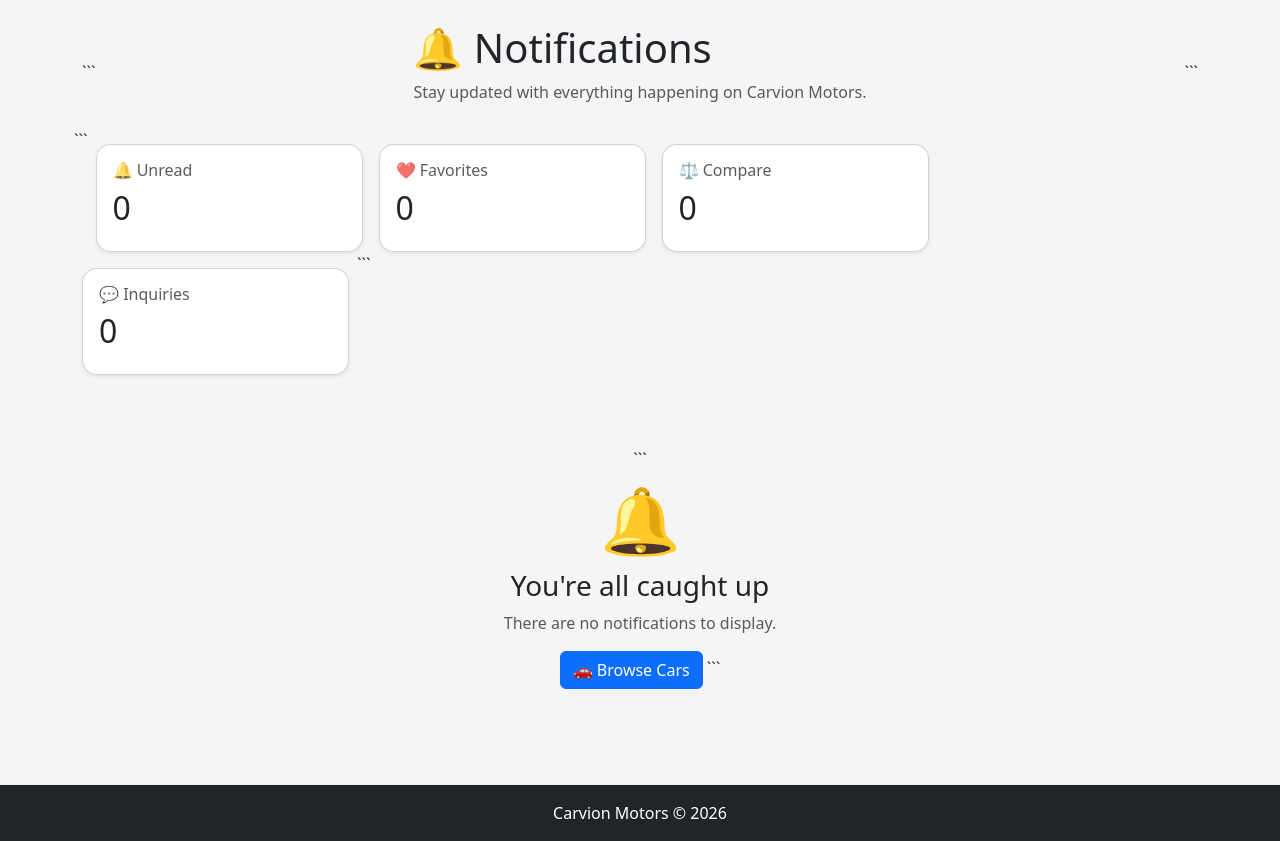
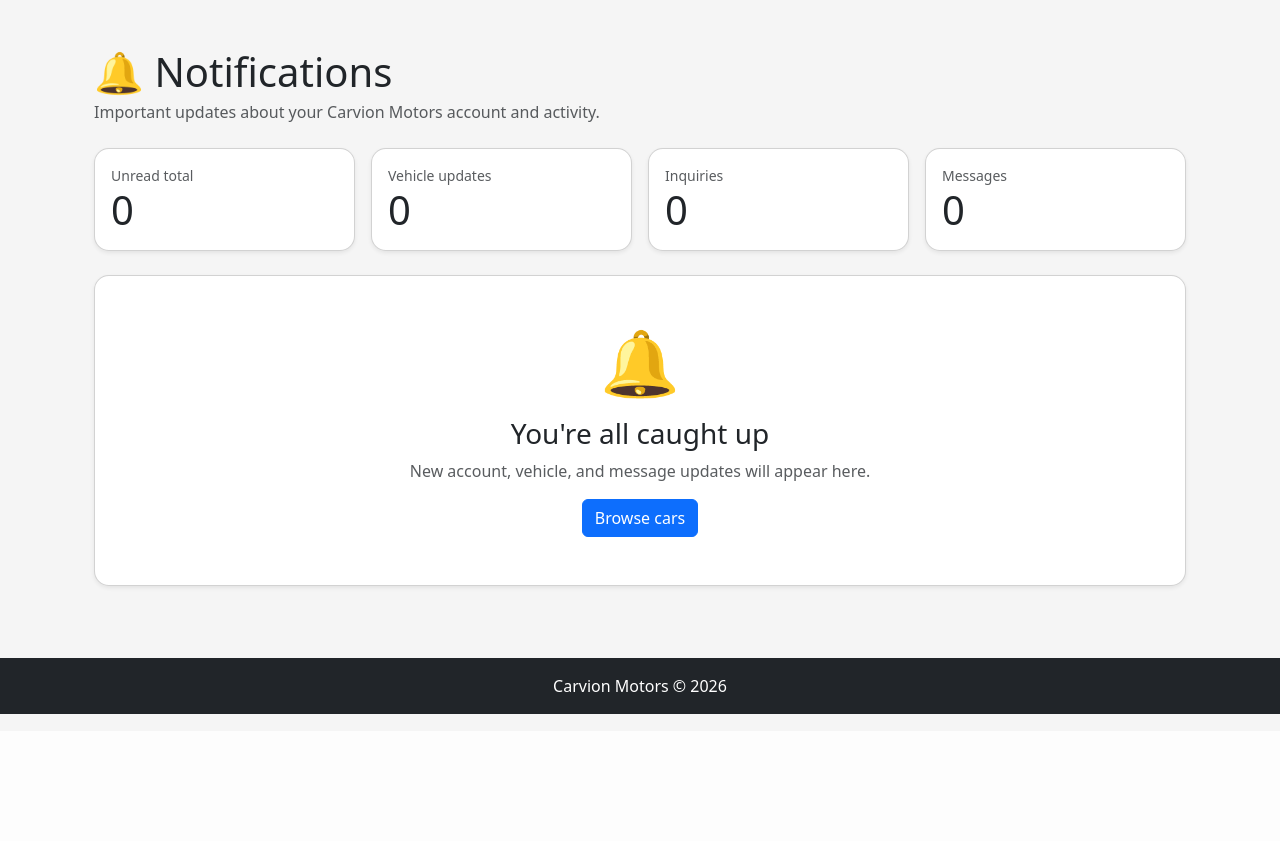
Before and after one commit to markkims001-crypto/carvion-motors, a Flask app: page /notifications in a window 1280 px wide. Shown: the part 69-910 px from the top of the page. After the commit the page ends 783 px from the top, so only its background shows below. Run offline with Flask 3, Linux system fonts and the light colour scheme; the visitor is signed in with stand-in values (Sample User, id 1); data that the repository does not hold is empty; some libraries are stand-ins or nearby versions.

Commit message:
Notifications audit: marketplace-wide activity alerts (#13)
* Add notification events for listings and reports

* Notify sellers about listing decisions and reporters about report outcomes

* Notify administrators of new registrations

* Improve notification center layout and actions

* Notify vehicle sellers when buyers favorite listings

* Avoid duplicate listing and report status notifications

* Prioritize report review links in admin notifications

* Notify administrators when users send support messages

* Fix notification action links

* Route inquiry and support notifications to the right inbox

* Add inbox actions for inquiry and support notifications

````diff
--- a/routes/cars.py
+++ b/routes/cars.py
@@ -890,6 +890,23 @@ def add_car():
         if current_user.role == "buyer":
             current_user.role = "seller"
 
+        # Notify every administrator that a new listing has been published.
+        administrators = User.query.filter(
+            db.func.lower(User.role) == "admin"
+        ).all()
+        for administrator in administrators:
+            db.session.add(Notification(
+                user_id=administrator.id,
+                car_id=car.id,
+                title="New Vehicle Listing",
+                message=(
+                    f"{car.brand} {car.model} ({car.registration_number}) "
+                    f"was published by {current_user.name}."
+                ),
+                notification_type="vehicle",
+                is_read=False,
+            ))
+
         db.session.commit()
 
         print("================================================")
@@ -1371,18 +1388,21 @@ def toggle_favorite(car_id):
 
         db.session.add(favorite)
 
-        notification = Notification(
-            user_id=current_user.id,
-            car_id=car.id,
-            title="Car Added to Favorites",
-            message=(
-                f"{car.brand} {car.model} "
-                "has been saved to your favorites."
-            ),
-            notification_type="favorite"
-        )
-
-        db.session.add(notification)
+        # Notify the listing owner about buyer interest, not the user
+        # who clicked Favorite. Avoid sending a seller a notification about
+        # their own listing.
+        if car.seller_id != current_user.id:
+            db.session.add(Notification(
+                user_id=car.seller_id,
+                car_id=car.id,
+                title="Someone Saved Your Vehicle",
+                message=(
+                    f"A user saved your {car.brand} {car.model} "
+                    "listing to their favorites."
+                ),
+                notification_type="favorite",
+                is_read=False,
+            ))
 
         db.session.commit()
 
@@ -1684,18 +1704,48 @@ def mark_notification_read(notification_id):
 
     db.session.commit()
 
+    role = (getattr(current_user, "role", "") or "").lower()
+
+    if notification.notification_type == "inquiry":
+        if role == "seller":
+            return redirect(url_for("chat.seller_inquiries_chat"))
+        if role == "buyer":
+            return redirect(url_for("chat.my_inquiries"))
+
+    if notification.notification_type == "message":
+        if role == "admin":
+            return redirect(url_for("chat.admin_chats"))
+        if role in {"buyer", "seller"}:
+            return redirect(url_for("chat.admin_chat"))
+
     if notification.car_id:
-
-        return redirect(
-            url_for(
-                "cars.car_details",
-                car_id=notification.car_id
-            )
-        )
-
-    return redirect(
-        url_for("cars.notifications")
-    )
+        if (
+            role == "seller"
+            and notification.notification_type in {"approval", "rejection", "vehicle"}
+        ):
+            return redirect(url_for("cars.my_cars"))
+
+        if role == "admin" and notification.notification_type == "report":
+            return redirect(url_for("admin.reports"))
+
+        if role == "admin":
+            return redirect(url_for("admin.car_details", car_id=notification.car_id))
+
+        return redirect(
+            url_for("cars.car_details", car_id=notification.car_id)
+        )
+
+    if notification.notification_type == "report" and (
+        (getattr(current_user, "role", "") or "").lower() == "admin"
+    ):
+        return redirect(url_for("admin.reports"))
+
+    if notification.notification_type == "user" and (
+        (getattr(current_user, "role", "") or "").lower() == "admin"
+    ):
+        return redirect(url_for("admin.dashboard"))
+
+    return redirect(url_for("cars.notifications"))
 
 
 # ============================================================
@@ -1963,6 +2013,24 @@ def report_listing(car_id):
         )
 
         db.session.add(report)
+
+        # Notify administrators so reports do not depend on manual checking.
+        administrators = User.query.filter(
+            db.func.lower(User.role) == "admin"
+        ).all()
+        for administrator in administrators:
+            db.session.add(Notification(
+                user_id=administrator.id,
+                car_id=car.id,
+                title="New Listing Report",
+                message=(
+                    f"{current_user.name} reported {car.brand} {car.model}: "
+                    f"{reason}."
+                ),
+                notification_type="report",
+                is_read=False,
+            ))
+
         db.session.commit()
 
         flash(
--- a/templates/notifications.html
+++ b/templates/notifications.html
@@ -1,332 +1,116 @@
 {% extends "base.html" %}
 
+{% block title %}Notifications | Carvion Motors{% endblock %}
+
 {% block content %}
-
-<div class="d-flex flex-wrap justify-content-between align-items-center mb-4">
-
-```
+<div class="container py-4">
+    <div class="d-flex flex-wrap justify-content-between align-items-center gap-3 mb-4">
         <div>
-
-    <h1>
-        🔔 Notifications
-    </h1>
-
-    <p class="text-muted">
-        Stay updated with everything happening on Carvion Motors.
-    </p>
-
+            <h1 class="mb-1">🔔 Notifications</h1>
+            <p class="text-muted mb-0">Important updates about your Carvion Motors account and activity.</p>
+        </div>
+        {% if unread_notifications > 0 %}
+        <form method="POST" action="{{ url_for('cars.mark_all_notifications_read') }}">
+            <input type="hidden" name="csrf_token" value="{{ csrf_token() }}">
+            <button type="submit" class="btn btn-outline-primary">Mark all as read</button>
+        </form>
+        {% endif %}
     </div>
 
-
-{% if unread_notifications > 0 %}
-
-<form
-    method="POST"
-    action="{{ url_for('cars.mark_all_notifications_read') }}">
-
-    <button
-        type="submit"
-        class="btn btn-outline-primary">
-
-        ✓ Mark All as Read
-
-    </button>
-
-</form>
-
-{% endif %}
-```
-
+    <div class="row g-3 mb-4">
+        <div class="col-6 col-lg-3">
+            <div class="card h-100 shadow-sm"><div class="card-body">
+                <div class="text-muted small">Unread total</div>
+                <div class="display-6">{{ unread_notifications }}</div>
+            </div></div>
+        </div>
+        <div class="col-6 col-lg-3">
+            <div class="card h-100 shadow-sm"><div class="card-body">
+                <div class="text-muted small">Vehicle updates</div>
+                <div class="display-6">{{ unread_vehicle_updates }}</div>
+            </div></div>
+        </div>
+        <div class="col-6 col-lg-3">
+            <div class="card h-100 shadow-sm"><div class="card-body">
+                <div class="text-muted small">Inquiries</div>
+                <div class="display-6">{{ unread_inquiries }}</div>
+            </div></div>
+        </div>
+        <div class="col-6 col-lg-3">
+            <div class="card h-100 shadow-sm"><div class="card-body">
+                <div class="text-muted small">Messages</div>
+                <div class="display-6">{{ unread_messages }}</div>
+            </div></div>
+        </div>
     </div>
 
-<!-- ===================================================== -->
-
-<!-- ACTIVITY SUMMARY -->
-
-<!-- ===================================================== -->
-
-<div class="row g-3 mb-4">
-
-```
-<!-- TOTAL -->
-
-<div class="col-md-3">
-
-    <div class="card shadow-sm h-100">
-
-        <div class="card-body">
-
-            <h6 class="text-muted">
-                🔔 Unread
-            </h6>
-
-            <h2>
-                {{ unread_notifications }}
-            </h2>
-
+    {% if notifications %}
+    <div class="card shadow-sm">
+        <div class="list-group list-group-flush">
+            {% for notification in notifications %}
+            <div class="list-group-item p-3 {% if not notification.is_read %}bg-light{% endif %}">
+                <div class="d-flex align-items-start gap-3">
+                    <div class="rounded-circle bg-dark text-white d-flex align-items-center justify-content-center flex-shrink-0"
+                         style="width:44px;height:44px;font-size:20px;">
+                        {% if notification.notification_type == "favorite" %}❤️
+                        {% elif notification.notification_type == "compare" %}⚖️
+                        {% elif notification.notification_type in ["inquiry", "message"] %}💬
+                        {% elif notification.notification_type in ["vehicle", "approval"] %}🚗
+                        {% elif notification.notification_type in ["rejection", "report"] %}⚠️
+                        {% elif notification.notification_type in ["user", "report_update"] %}👤
+                        {% else %}🔔{% endif %}
                     </div>
-
+                    <div class="flex-grow-1 min-w-0">
+                        <div class="d-flex flex-wrap align-items-center gap-2">
+                            <h5 class="mb-0">{{ notification.title }}</h5>
+                            {% if not notification.is_read %}<span class="badge text-bg-primary">New</span>{% endif %}
                         </div>
-
+                        <p class="mb-1 mt-2">{{ notification.message }}</p>
+                        {% if notification.created_at %}
+                        <small class="text-muted">{{ notification.created_at.strftime('%d %b %Y, %H:%M') }}</small>
+                        {% endif %}
+                        <div class="d-flex flex-wrap gap-2 mt-2">
+                            {% if notification.notification_type == "inquiry" and current_user.role|lower == "seller" %}
+                                <a class="btn btn-sm btn-outline-secondary" href="{{ url_for('chat.seller_inquiries_chat') }}">Open inquiries</a>
+                            {% elif notification.notification_type == "inquiry" and current_user.role|lower == "buyer" %}
+                                <a class="btn btn-sm btn-outline-secondary" href="{{ url_for('chat.my_inquiries') }}">Open inquiries</a>
+                            {% elif notification.notification_type == "message" and current_user.role|lower == "admin" %}
+                                <a class="btn btn-sm btn-outline-secondary" href="{{ url_for('chat.admin_chats') }}">Open messages</a>
+                            {% elif notification.notification_type == "message" and current_user.role|lower in ["buyer", "seller"] %}
+                                <a class="btn btn-sm btn-outline-secondary" href="{{ url_for('chat.admin_chat') }}">Open support chat</a>
+                            {% elif current_user.role|lower == "admin" and notification.notification_type == "report" %}
+                                <a class="btn btn-sm btn-outline-secondary" href="{{ url_for('admin.reports') }}">Review reports</a>
+                            {% elif current_user.role|lower == "admin" and notification.notification_type == "user" %}
+                                <a class="btn btn-sm btn-outline-secondary" href="{{ url_for('admin.dashboard') }}">Open dashboard</a>
+                            {% elif notification.car_id %}
+                                {% if current_user.role|lower == "admin" %}
+                                <a class="btn btn-sm btn-outline-secondary" href="{{ url_for('admin.car_details', car_id=notification.car_id) }}">View vehicle</a>
+                                {% elif current_user.role|lower == "seller" and notification.notification_type in ["approval", "rejection", "vehicle"] %}
+                                <a class="btn btn-sm btn-outline-secondary" href="{{ url_for('cars.my_cars') }}">View my listings</a>
+                                {% else %}
+                                <a class="btn btn-sm btn-outline-secondary" href="{{ url_for('cars.car_details', car_id=notification.car_id) }}">View vehicle</a>
+                                {% endif %}
+                            {% endif %}
+                            {% if not notification.is_read %}
+                            <form method="POST" action="{{ url_for('cars.mark_notification_read', notification_id=notification.id) }}">
+                                <input type="hidden" name="csrf_token" value="{{ csrf_token() }}">
+                                <button type="submit" class="btn btn-sm btn-outline-primary">Mark as read</button>
+                            </form>
+                            {% endif %}
                         </div>
-
-
-<!-- FAVORITES -->
-
-<div class="col-md-3">
-
-    <div class="card shadow-sm h-100">
-
-        <div class="card-body">
-
-            <h6 class="text-muted">
-                ❤️ Favorites
-            </h6>
-
-            <h2>
-                {{ unread_favorites }}
-            </h2>
-
                     </div>
-
                 </div>
-
             </div>
-
-
-<!-- COMPARE -->
-
-<div class="col-md-3">
-
-    <div class="card shadow-sm h-100">
-
-        <div class="card-body">
-
-            <h6 class="text-muted">
-                ⚖️ Compare
-            </h6>
-
-            <h2>
-                {{ unread_compares }}
-            </h2>
-
+            {% endfor %}
         </div>
-
     </div>
-
+    {% else %}
+    <div class="card shadow-sm text-center py-5">
+        <div class="display-3">🔔</div>
+        <h3 class="mt-3">You're all caught up</h3>
+        <p class="text-muted">New account, vehicle, and message updates will appear here.</p>
+        <div><a href="{{ url_for('cars.all_cars') }}" class="btn btn-primary">Browse cars</a></div>
     </div>
-
-
-<!-- INQUIRIES -->
-
-<div class="col-md-3">
-
-    <div class="card shadow-sm h-100">
-
-        <div class="card-body">
-
-            <h6 class="text-muted">
-                💬 Inquiries
-            </h6>
-
-            <h2>
-                {{ unread_inquiries }}
-            </h2>
-
+    {% endif %}
 </div>
-
-    </div>
-
-</div>
-```
-
-</div>
-
-<!-- ===================================================== -->
-
-<!-- NOTIFICATIONS -->
-
-<!-- ===================================================== -->
-
-{% if notifications %}
-
-<div class="card shadow-sm">
-
-```
-<div class="list-group list-group-flush">
-
-
-    {% for notification in notifications %}
-
-    <div
-        class="list-group-item
-        {% if not notification.is_read %}
-            bg-light
-        {% endif %}">
-
-
-        <div class="d-flex align-items-start gap-3">
-
-
-            <!-- ICON -->
-
-            <div
-                class="rounded-circle bg-dark text-white
-                       d-flex align-items-center justify-content-center"
-                style="
-                    width:45px;
-                    height:45px;
-                    min-width:45px;
-                    font-size:20px;
-                ">
-
-                {% if notification.notification_type == "favorite" %}
-
-                    ❤️
-
-                {% elif notification.notification_type == "compare" %}
-
-                    ⚖️
-
-                {% elif notification.notification_type == "inquiry" %}
-
-                    💬
-
-                {% elif notification.notification_type in [
-                    "vehicle",
-                    "approval"
-                ] %}
-
-                    🚗
-
-                {% elif notification.notification_type == "rejection" %}
-
-                    ⚠️
-
-                {% else %}
-
-                    🔔
-
-                {% endif %}
-
-            </div>
-
-
-            <!-- CONTENT -->
-
-            <div class="flex-grow-1">
-
-
-                <div class="d-flex flex-wrap align-items-center gap-2">
-
-                    <h5 class="mb-0">
-
-                        {{ notification.title }}
-
-                    </h5>
-
-
-                    {% if not notification.is_read %}
-
-                    <span class="badge bg-primary">
-
-                        New
-
-                    </span>
-
-                    {% endif %}
-
-                </div>
-
-
-                <p class="mb-1 mt-2">
-
-                    {{ notification.message }}
-
-                </p>
-
-
-                {% if notification.created_at %}
-
-                <small class="text-muted">
-
-                    {{ notification.created_at.strftime(
-                        '%d %b %Y, %H:%M'
-                    ) }}
-
-                </small>
-
-                {% endif %}
-
-
-                <!-- ACTION -->
-
-                {% if not notification.is_read %}
-
-                <div class="mt-2">
-
-                    <form
-                        method="POST"
-                        action="{{ url_for(
-                            'cars.mark_notification_read',
-                            notification_id=notification.id
-                        ) }}">
-
-                        <button
-                            type="submit"
-                            class="btn btn-sm btn-outline-primary">
-
-                            Mark as read
-
-                        </button>
-
-                    </form>
-
-                </div>
-
-                {% endif %}
-
-            </div>
-
-        </div>
-
-    </div>
-
-    {% endfor %}
-
-</div>
-```
-
-</div>
-
-{% else %}
-
-<div class="text-center py-5">
-
-```
-<div style="font-size:65px;">
-    🔔
-</div>
-
-<h3>
-    You're all caught up
-</h3>
-
-<p class="text-muted">
-    There are no notifications to display.
-</p>
-
-<a
-    href="{{ url_for('cars.all_cars') }}"
-    class="btn btn-primary">
-
-    🚗 Browse Cars
-
-</a>
-```
-
-</div>
-
-{% endif %}
-
 {% endblock %}
````
Also changed, not shown: routes/admin.py (+44 -1 lines), routes/auth.py (+18 -1 lines), routes/chat.py (+7 -0 lines). Lines whose indentation alone changed are shown as unchanged.
